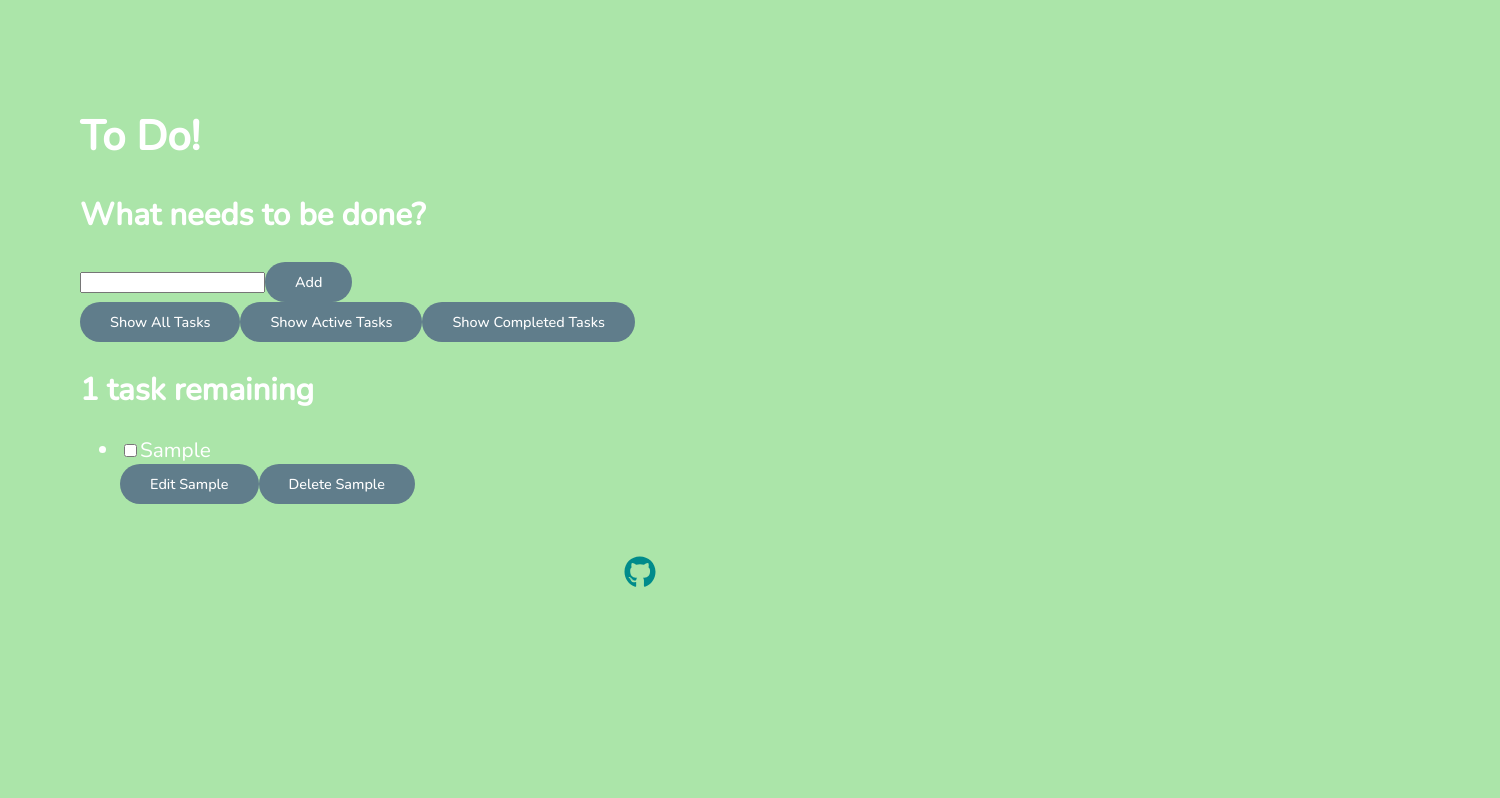
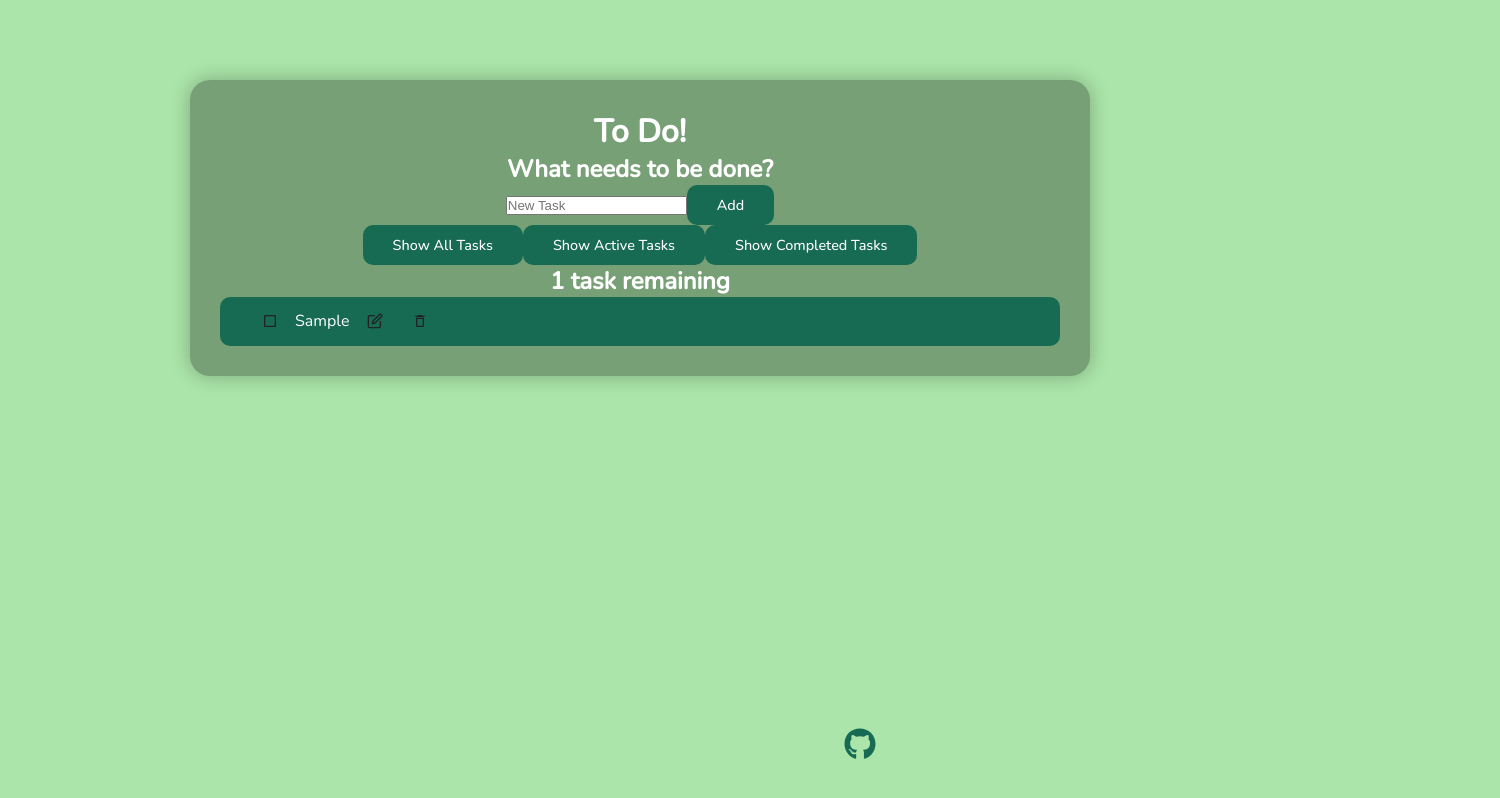
Before and after one commit to hello-sora/todo-react, a React (Create React App) app: page / in a window 1280 px wide. Both pictures are taken after typing "Sample" into the empty fields and a click on the button "Add". Shown: the whole page, 1500 px wide, since content can reach past the window. Built offline with nearby package versions, Linux system fonts and the light colour scheme.

Commit message:
Stylistic changes

```diff
--- a/src/App.js
+++ b/src/App.js
@@ -2,8 +2,10 @@ import React, { useState, useRef, useEffect } from "react";
 import Form from "./components/Form";
 import FilterButton from "./components/FilterButton";
 import Todo from "./components/Todo";
-import { nanoid } from "nanoid";
+// import { nanoid } from "nanoid";
 import {FaGithub} from 'react-icons/fa'
+import { v4 as uuid } from "uuid";
+import Colors from "./Colors";
 
 function usePrevious(value) {
   const ref = useRef();
@@ -25,6 +27,7 @@ const FILTER_NAMES = Object.keys(FILTER_MAP);
 function App(props) {
   const [tasks, setTasks] = useState(props.tasks);
   const [filter, setFilter] = useState("All");
+  const [isColorsOpen, setIsColorsOpen] = useState(false);
 
   function toggleTaskCompleted(id) {
     const updatedTasks = tasks.map((task) => {
@@ -59,9 +62,10 @@ function App(props) {
   }
 
   function addTask(name) {
-    const newTask = { id: `todo-${nanoid()}`, name, completed: false };
+    const newTask = { id: uuid().slice(0, 8), name, completed: false, color: "#009688", };
     setTasks([...tasks, newTask]);
     localStorage.setItem("localTasks", JSON.stringify([...tasks, newTask]));
+
   }
 
   const taskList = tasks
@@ -105,8 +109,15 @@ function App(props) {
     }
   },[])
 
+  const hideColorsContainer = (e) => {
+    //   body.
+    if (e.target.classList.contains("btn-colors")) return;
+    setIsColorsOpen(false);
+  };
+
   return (
-    <div className="todoapp stack-large">
+    <div className='container' onClick={hideColorsContainer}>
+      {isColorsOpen && <Colors />}
       <h1>To Do!</h1>
       <Form addTask={addTask}/>
       <div className="filters btn-group stack-exception">
--- /dev/null
+++ b/src/Colors.js
@@ -0,0 +1,40 @@
+import React, { useEffect, useRef } from "react";
+import { useGlobalContext } from "./context";
+
+const Colors = () => {
+  const { location, setIsColorsOpen, tasks, setTasks } = useGlobalContext();
+  const colorsRef = useRef(null);
+
+  useEffect(() => {
+    const { top, right } = location;
+    colorsRef.current.style.left = `${right + 30}px`;
+    colorsRef.current.style.top = `${top - 20}px`;
+  }, [location]);
+
+  const changeColor = (e) => {
+    const color = e.target.style.backgroundColor;
+    const { id } = location;
+    setTasks(
+      tasks.map((task) => {
+        return task.id === id ? { ...task, color: color } : task;
+      })
+    );
+    setIsColorsOpen(false);
+  };
+
+  return (
+    <div ref={colorsRef} className='color-container'>
+      <span style={{ backgroundColor: "#eb1313" }} onClick={changeColor}></span>
+      <span style={{ backgroundColor: "#e91e63" }} onClick={changeColor}></span>
+      <span style={{ backgroundColor: "#673ab7" }} onClick={changeColor}></span>
+      <span style={{ backgroundColor: "#009688" }} onClick={changeColor}></span>
+      <span style={{ backgroundColor: "#4caf50" }} onClick={changeColor}></span>
+      <span style={{ backgroundColor: "#00bcd4" }} onClick={changeColor}></span>
+      <span style={{ backgroundColor: "#ff5722" }} onClick={changeColor}></span>
+      <span style={{ backgroundColor: "#607d8b" }} onClick={changeColor}></span>
+      <span style={{ backgroundColor: "#795548" }} onClick={changeColor}></span>
+    </div>
+  );
+};
+
+export default Colors;
--- a/src/components/Form.js
+++ b/src/components/Form.js
@@ -26,6 +26,7 @@ function Form(props) {
             className="input input__lg"
             name="text"
             autoComplete="off"
+            placeholder="New Task"
             value={name}
             onChange={handleChange}
           />
--- a/src/components/Todo.js
+++ b/src/components/Todo.js
@@ -1,4 +1,11 @@
 import React, { useEffect, useRef, useState } from "react";
+import {
+  MdCheckBoxOutlineBlank,
+  MdCheckBox,
+  MdDeleteOutline,
+  MdOutlineColorLens,
+} from "react-icons/md";
+import { FiEdit } from "react-icons/fi";
 
 function usePrevious(value) {
     const ref = useRef();
@@ -51,7 +58,9 @@ function Todo(props) {
                 Cancel
                 <span className="visually-hidden"> renaming {props.name}</span>
             </button>
-            <button type="submit" className="btn btn__primary todo-edit">
+            <button
+              type="submit"
+              className="btn btn__primary todo-edit">
               Save
               <span className="visually-hidden"> new name for {props.name}</span>
             </button>
@@ -59,33 +68,32 @@ function Todo(props) {
         </form>
     );
       const viewTemplate = (
-        <div className="stack-small">
-          <div className="c-cb">
-            <input
+        <div className={`task ${props.completed && "task-done"}`}>
+          {/* <input
             id={props.id}
             type="checkbox"
             defaultChecked={props.completed}
             onChange={() => props.toggleTaskCompleted(props.id)}
-            />
+          /> */}
+          <button onClick={() => props.toggleTaskCompleted(props.id)}>
+            {props.completed ? <MdCheckBox /> : <MdCheckBoxOutlineBlank />}
+          </button>
           <label className="todo-label" htmlFor={props.id}>
             {props.name}
           </label>
-          </div>
-          <div className="btn-group">
           <button
               type="button"
               className="btn"
               onClick={() => setEditing(true)}
               ref={editButtonRef}>
-                Edit <span className="visually-hidden">{props.name}</span>
+              <FiEdit />
           </button>
           <button
             type="button"
             className="btn btn__danger"
             onClick={() => props.deleteTask(props.id)}>
-              Delete <span className="visually-hidden">{props.name}</span>
+            <MdDeleteOutline />
           </button>
-          </div>
         </div>
     );
 
--- /dev/null
+++ b/src/context.js
@@ -0,0 +1,91 @@
+import React, { useState, useContext, useRef } from "react";
+
+const getTasks = () => {
+  const tasks = localStorage.getItem("tasks");
+  return tasks ? JSON.parse(tasks) : [];
+};
+
+const AppContext = React.createContext(null);
+
+const AppProvider = ({ children }) => {
+  const inputRef = useRef(null);
+  const [tasks, setTasks] = useState(getTasks());
+  const [alert, setAlert] = useState({ show: false, msg: "" });
+  const [isEditing, setIsEditing] = useState(false);
+  const [editId, setEditId] = useState(null);
+  const [name, setName] = useState("");
+  const [filter, setFilter] = useState("all");
+  const [isColorsOpen, setIsColorsOpen] = useState(false);
+  const [location, setLocation] = useState({});
+  const refContainer = useRef(null);
+
+  const removeTask = (id) => {
+    setTasks(tasks.filter((task) => task.id !== id));
+    showAlert(true, "Task Removed.");
+  };
+
+  const toggleDone = (id) => {
+    setTasks(
+      tasks.map((task) =>
+        task.id === id ? { ...task, completed: !task.completed } : task
+      )
+    );
+    showAlert(true, "Task State Changed.");
+  };
+
+  const editTask = (id) => {
+    const { name } = tasks.find((task) => task.id === id);
+    setIsEditing(true);
+    setEditId(id);
+    setName(name);
+    inputRef.current.focus();
+  };
+
+  const showAlert = (show, msg) => {
+    setAlert({ show, msg });
+  };
+
+  const showColors = (e, id) => {
+    const { top, right } = e.target.getBoundingClientRect();
+    setLocation({ top, right, id });
+    setIsColorsOpen(true);
+  };
+
+  return (
+    <AppContext.Provider
+      value={{
+        tasks,
+        setTasks,
+        removeTask,
+        toggleDone,
+        refContainer,
+        alert,
+        showAlert,
+        isEditing,
+        setIsEditing,
+        editId,
+        setEditId,
+        editTask,
+        name,
+        setName,
+        getTasks,
+        filter,
+        setFilter,
+        inputRef,
+        location,
+        setLocation,
+        isColorsOpen,
+        setIsColorsOpen,
+        showColors,
+      }}
+    >
+      {children}
+    </AppContext.Provider>
+  );
+};
+
+const useGlobalContext = () => {
+  return useContext(AppContext);
+};
+
+export { AppContext, AppProvider, useGlobalContext };
--- a/src/index.css
+++ b/src/index.css
@@ -5,24 +5,22 @@
 	--alt-bg-color: #0000004d;
 	--font-color: #ffffff;
 	--alt-font-color: #222222;
-	--primary-color: #607d8b;
+	--primary-color: #176b53;
 	--secondary-color: #93B5C6;
 }
 * {
-  margin: center;
-  padding: center;
+  margin: 0;
+  padding: 0;
   box-sizing: border-box;
 }
 body {
-  width: 100%;
-  max-width: 70rem;
-  margin: 0 auto;
+  min-height: 97vh;
   background: var(--bg-color);
   color: var(--font-color);
   font-family: "Nunito", sans-serif;
   padding: 80px 0;
   position: relative;
-  font-size: 130%;
+  font-size: 100%;
   transition: all 0.3s linear;
 }
 .container {
@@ -30,7 +28,7 @@ body {
   max-width: 900px;
   padding: 30px;
   margin: 0 auto;
-    background: var(--alt-bg-color);
+  background: var(--alt-bg-color);
   border-radius: 20px;
   text-align: center;
   box-shadow: 0 0 20px 0px #00000045;
@@ -67,7 +65,7 @@ button {
   cursor: pointer;
   background-color: var(--primary-color);
   padding: 10px 30px;
-  border-radius: 100px;
+  border-radius: 10px;
   border: none;
   font-size: 0.9rem;
   font-weight: 500;
@@ -152,6 +150,9 @@ button:hover {
   text-decoration: line-through;
   font-style: italic;
 }
+.no-tasks {
+  color: var(--font-color);
+}
 .color-container {
   position: absolute;
   width: 100px;
@@ -176,7 +177,7 @@ button:hover {
   border-radius: 10px;
 }
 ::-webkit-scrollbar-thumb {
-  background-color: #00b3b3;
+  background-color: #176b53;
   outline: 0px inset #7fffd4;
   border-radius: 10px;
   height: 50px;
@@ -185,13 +186,17 @@ button:hover {
   pointer-events: none;
 }
 .footer {
+  width: 100%;
   position: absolute;
   bottom: 0;
-  width: 100%;
   text-align: center;
   margin: 10px auto;
 }
 .github {
 	font-size: 2rem;
-	color: darkcyan;
+	color: #176b53;
 }
+
+ul {
+  list-style-type: none;
+}
```
Lines whose indentation alone changed are shown as unchanged.
